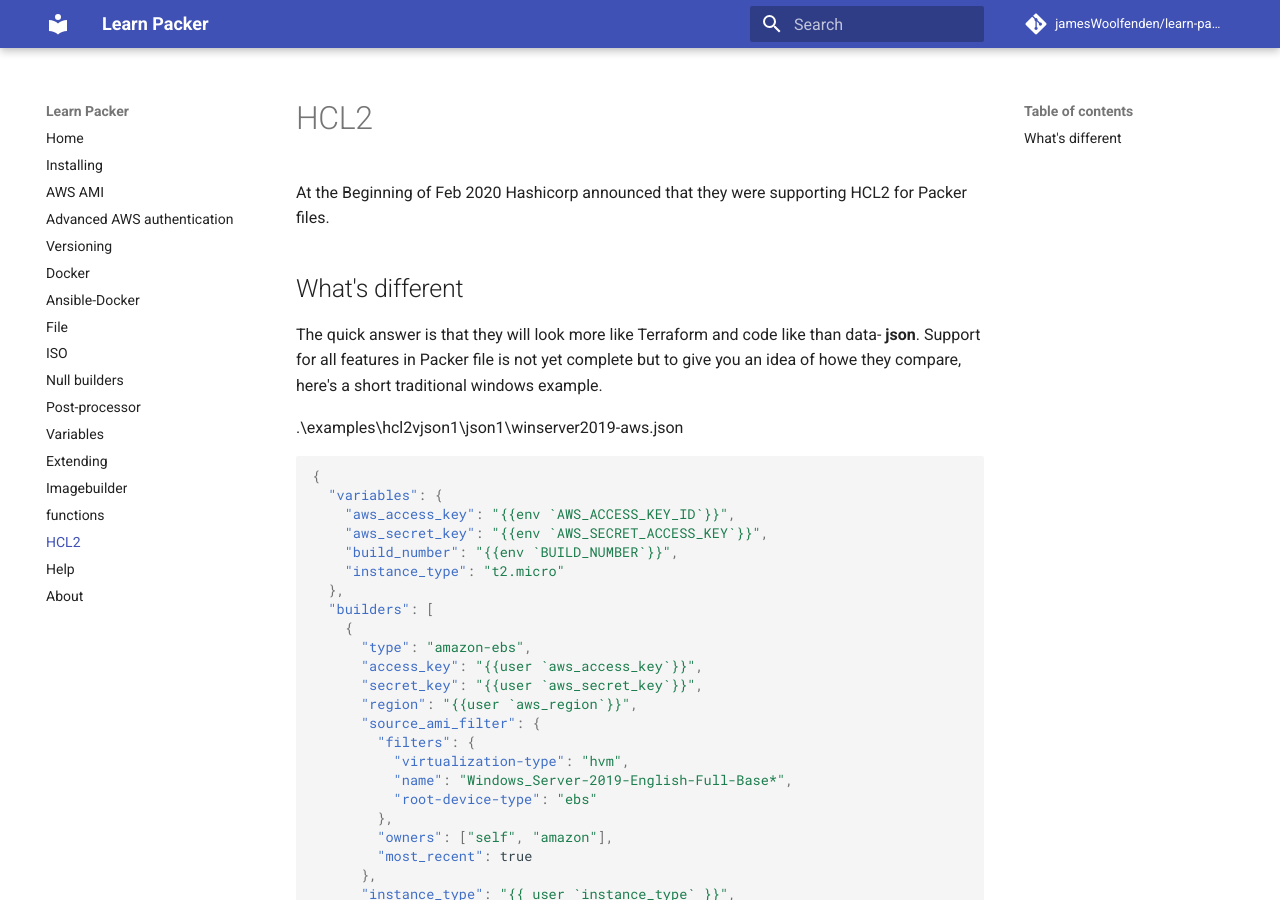
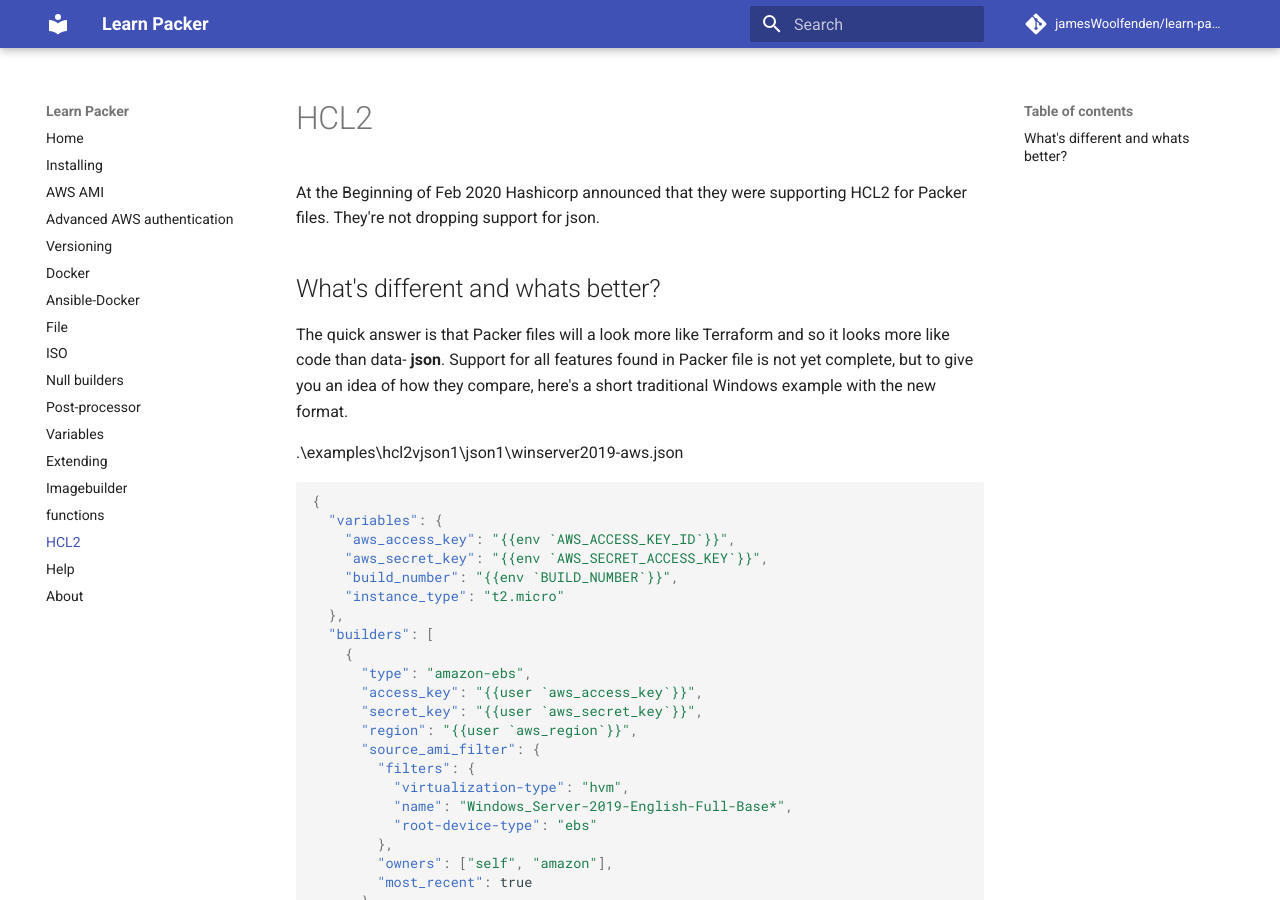
Before and after one commit to JamesWoolfenden/learn-packer, an MkDocs documentation site: the page built from docs/hcl2.md, in a window 1280 px wide and 900 px high. Built offline with MkDocs 1.6.1 and Material for MkDocs 9.7.7, drawn with Linux system fonts in a browser that asks for light colours; comment, search, counter and statistics services are not loaded; some of the changed text lies outside the part shown.

Commit message:
Update hcl2.md

````diff
--- a/docs/hcl2.md
+++ b/docs/hcl2.md
@@ -1,11 +1,12 @@
 # HCL2
 
 At the Beginning of Feb 2020 Hashicorp announced that they were supporting HCL2 for Packer files.
+They're not dropping support for json.
 
-## What's different
+## What's different and whats better?
 
-The quick answer is that they will look more like Terraform and code like than data- **json**.
-Support for all features in Packer file is not yet complete but to give you an idea of howe they compare, here's a short traditional windows example.
+The quick answer is that Packer files will a look more like Terraform and so it looks more like code than data- **json**.
+Support for all features found in Packer file is not yet complete, but to give you an idea of how they compare, here's a short traditional Windows example with the new format.
 
 .\examples\hcl2vjson1\json1\winserver2019-aws.json
 
@@ -101,5 +102,6 @@
 ```
 
 So what has changed, besides the brackets and commas?
+It looks like they plan to be able to pass parameters around like you can in Terraform. So this should be a good thing.
 
 - to be continued...
````
